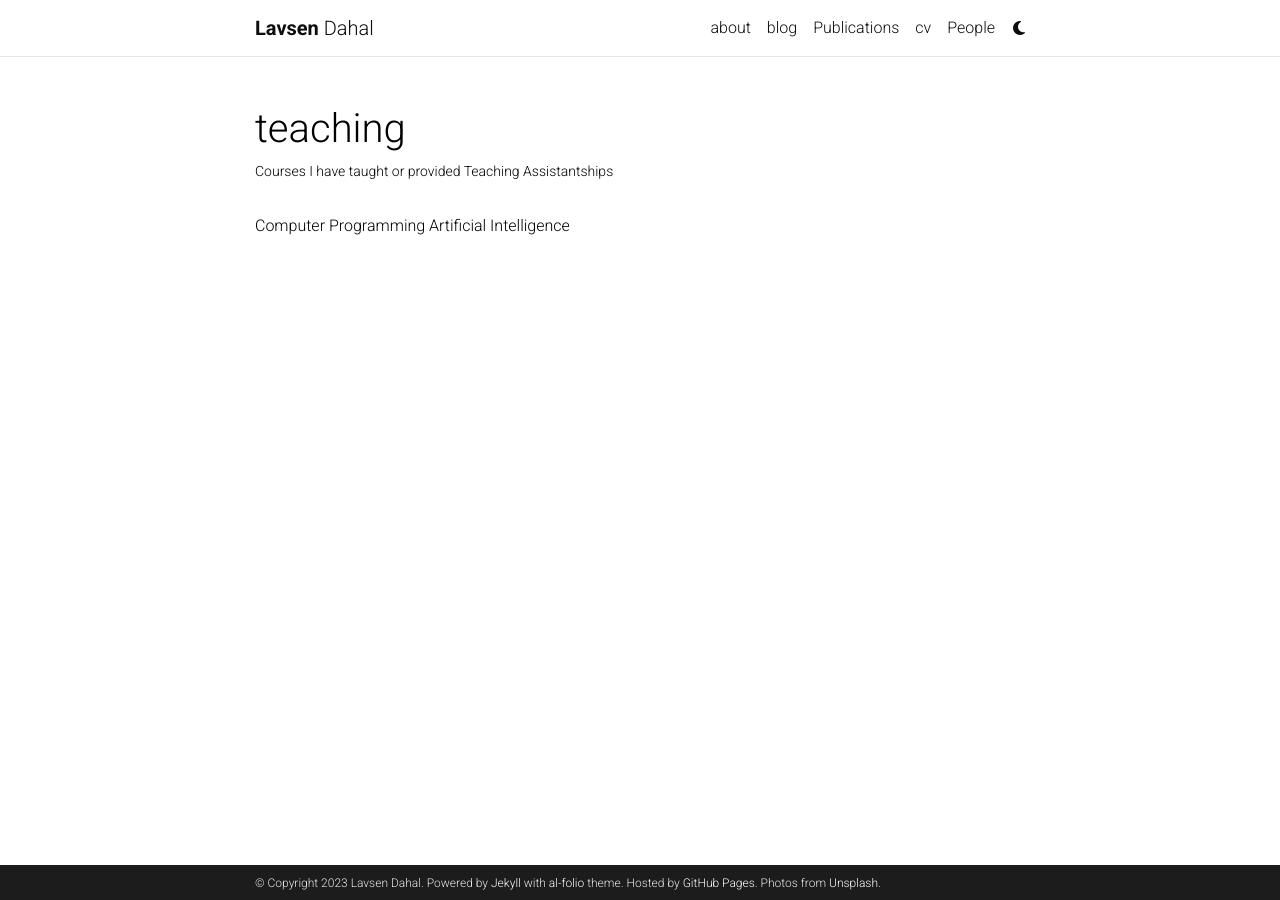
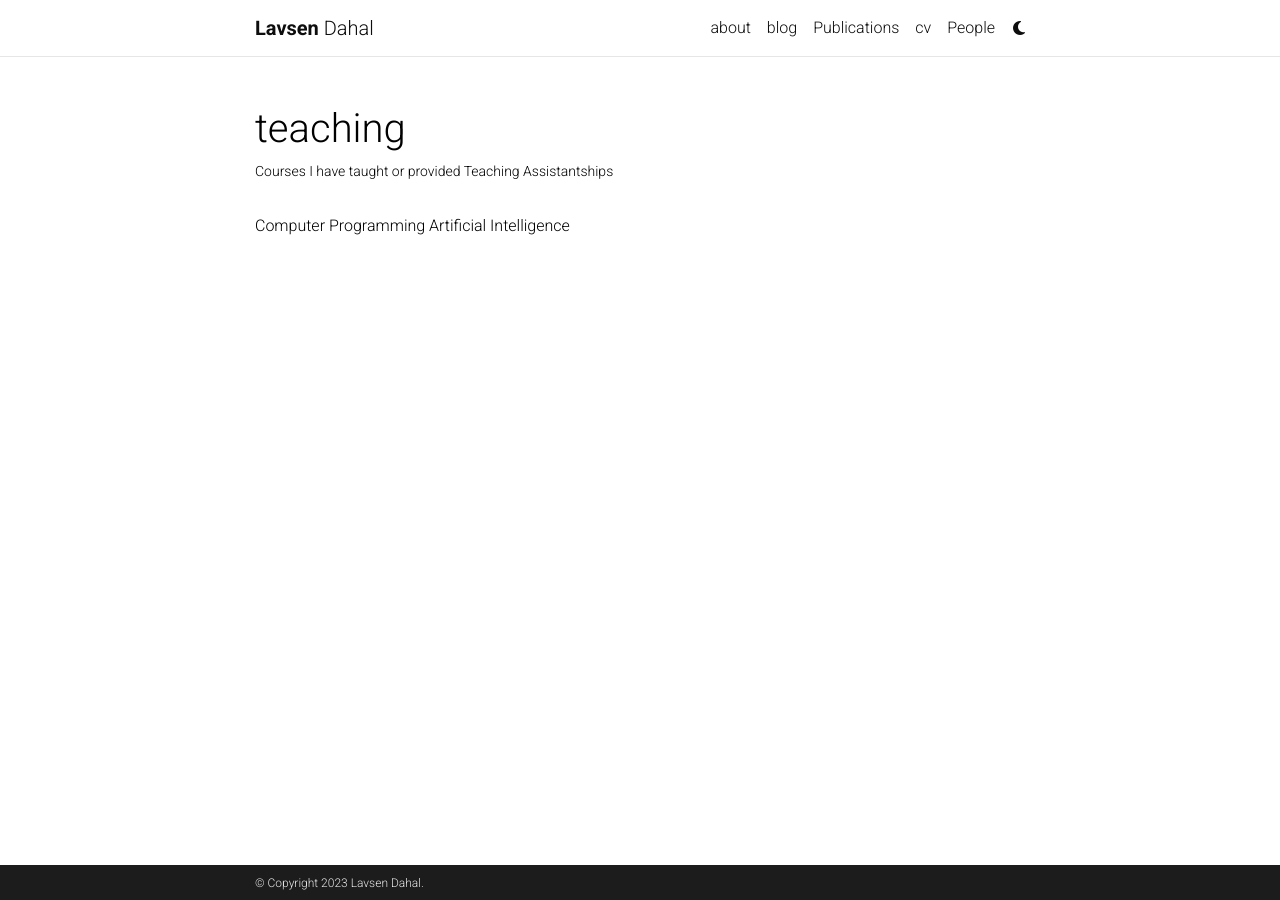
Before and after one commit to lavsendahal/lavsendahal.github.io, a Jekyll site: the page built from _pages/teaching.md, in a window 1280 px wide. Built offline with Jekyll 4.4.1, drawn with Linux system fonts in a browser that asks for light colours; full-size pictures stand in for the smaller copies a plugin makes; comment, search, counter and statistics services are not loaded; a style sheet for code colours, icons or effects is not loaded.

```diff
--- a/_config.yml
+++ b/_config.yml
@@ -10,9 +10,7 @@ email: lavsen.dahal@gmail.com
 description: > # the ">" symbol means to ignore newlines until "footer_text:"
   A simple, whitespace theme for academics. Based on [*folio](https://github.com/bogoli/-folio) design.
 footer_text: >
-  Powered by <a href="https://jekyllrb.com/" target="_blank">Jekyll</a> with <a href="https://github.com/alshedivat/al-folio">al-folio</a> theme.
-  Hosted by <a href="https://pages.github.com/" target="_blank">GitHub Pages</a>.
-  Photos from <a href="https://unsplash.com" target="_blank">Unsplash</a>.
+# footer text
 keywords: jekyll, jekyll-theme, academic-website, portfolio-website  # add your own keywords or leave empty
 
 lang: en # the language of your site (for example: en, fr, cn, ru, etc.)
```
Also changed, not shown: 1 other file.
